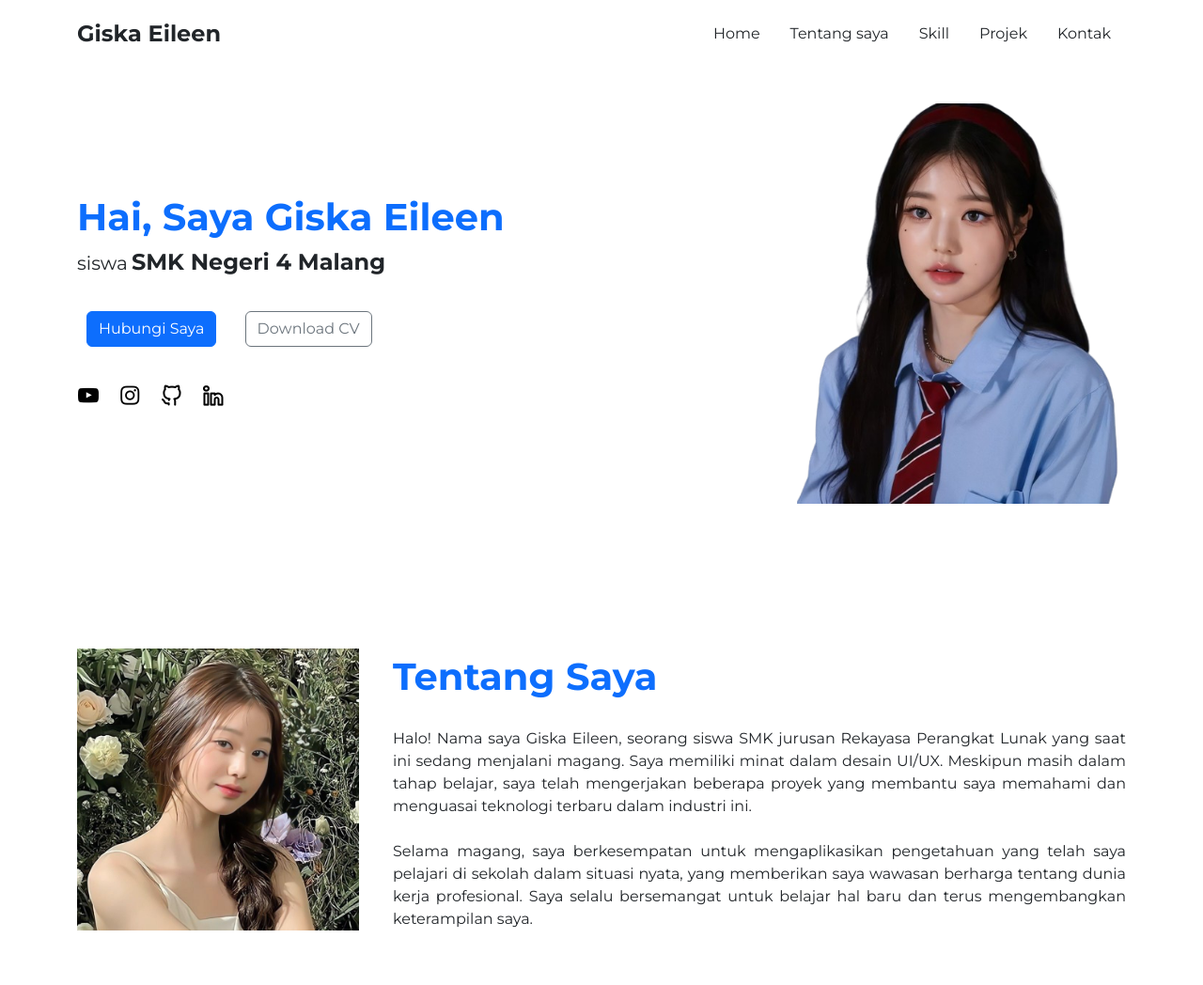
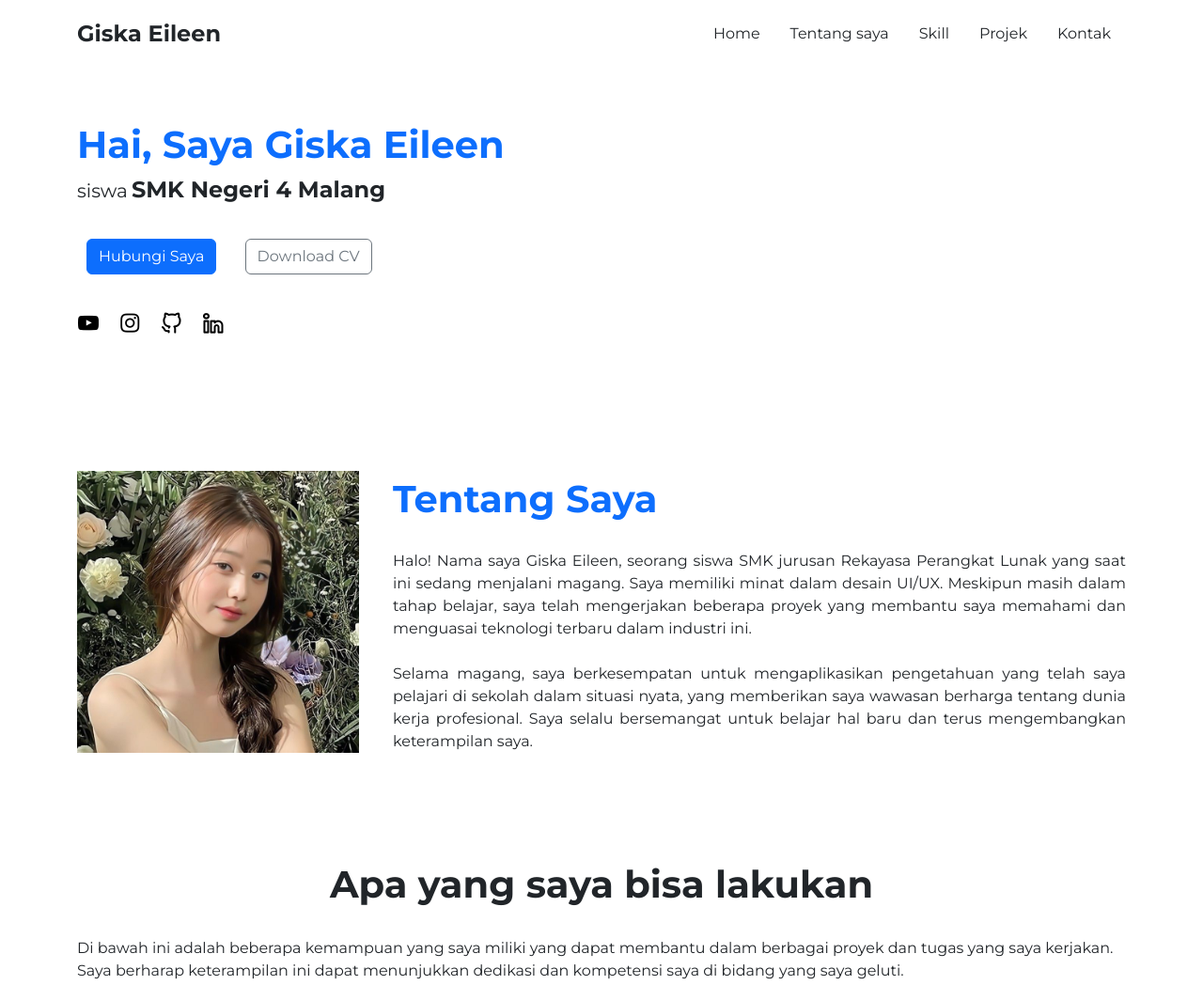
Before and after one commit to giskaeileen/portofolio, a plain HTML site: page index.html in a window 1280 px wide. Shown: the top 1048 px of the page at 94% size. Drawn offline with nearby package versions, Linux system fonts and the light colour scheme.

Commit message:
update-hapus foto utama

```diff
--- a/index.html
+++ b/index.html
@@ -375,7 +375,7 @@
   </div>
 
   <!-- home -->
-  <section class="hero-section">
+  <section class="hero-section" style="padding-top: 100px;">
     <div class="container">
         <div class="hero-content d-flex flex-column-reverse flex-lg-row align-items-center text-center text-lg-start">
             <div class="text-center text-lg-start">
@@ -396,7 +396,7 @@
                     <a href="https://www.linkedin.com/in/giska-eileen-759938318" class="me-3" target="_blank"><i class="uil uil-linkedin-alt"></i></a>
                 </div>
             </div>
-            <img src="assets/iv.png" alt="Foto Giska" class="profile-photo mb-4 mb-lg-0 ms-lg-4" style="width: 350px; height: auto; max-width: 100%; margin-top: 30px;">
+
             <!-- style="width: 500px; height: auto; max-width: 100%; margin-top: -50px;" -->
             <!-- style="width: 370px; height: auto;" -->
         </div>
@@ -405,7 +405,7 @@
 
 
   <!-- Tentang Saya -->
-  <section class="container" id="about" style="padding-top: 50px;">
+  <section class="container" id="about" style="padding-top: 35px;">
     <div class="text-start mt-4 d-flex align-items-start flex-column flex-md-row">
       <img src="assets/wony.jpg" alt="Foto Saya" class="me-md-3 mb-3 mb-md-0 order-2 order-md-1" style="width: 300px; height: auto;">
       <div class="order-1 order-md-2">
@@ -492,6 +492,9 @@
               <div class="progress-bar" role="progressbar" style="width: 60%;" aria-valuenow="60" aria-valuemin="0" aria-valuemax="100">60%</div>
             </div><br> -->
             <span class="card-text fw-bold">Javascript - </span>
+            <span class="card-text fw-semibold text-dark"></span>Beginner</span><br>
+
+            <span class="card-text fw-bold">Codeigniter 3 - </span>
             <span class="card-text fw-semibold text-dark"></span>Beginner</span><br>
             <!-- <div class="progress">
               <div class="progress-bar" role="progressbar" style="width: 40%;" aria-valuenow="40" aria-valuemin="0" aria-valuemax="100">40%</div>
```
